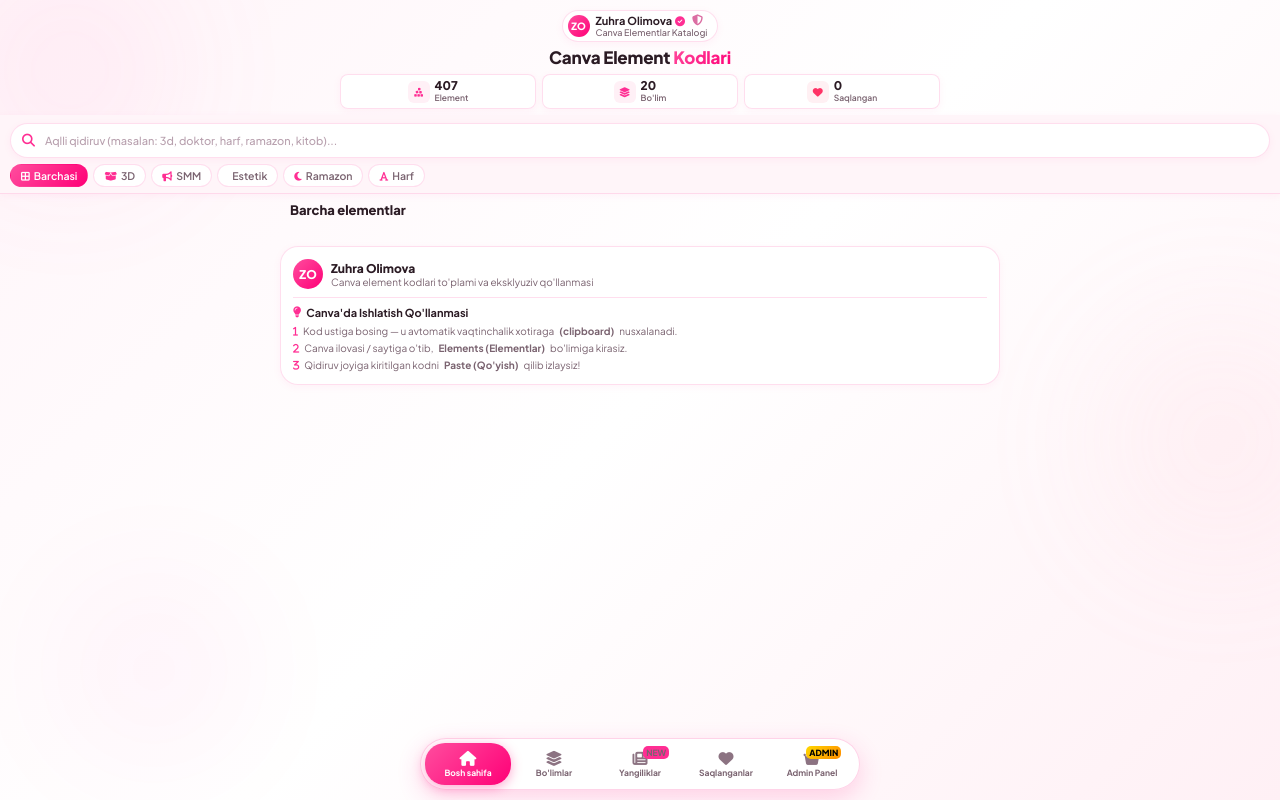
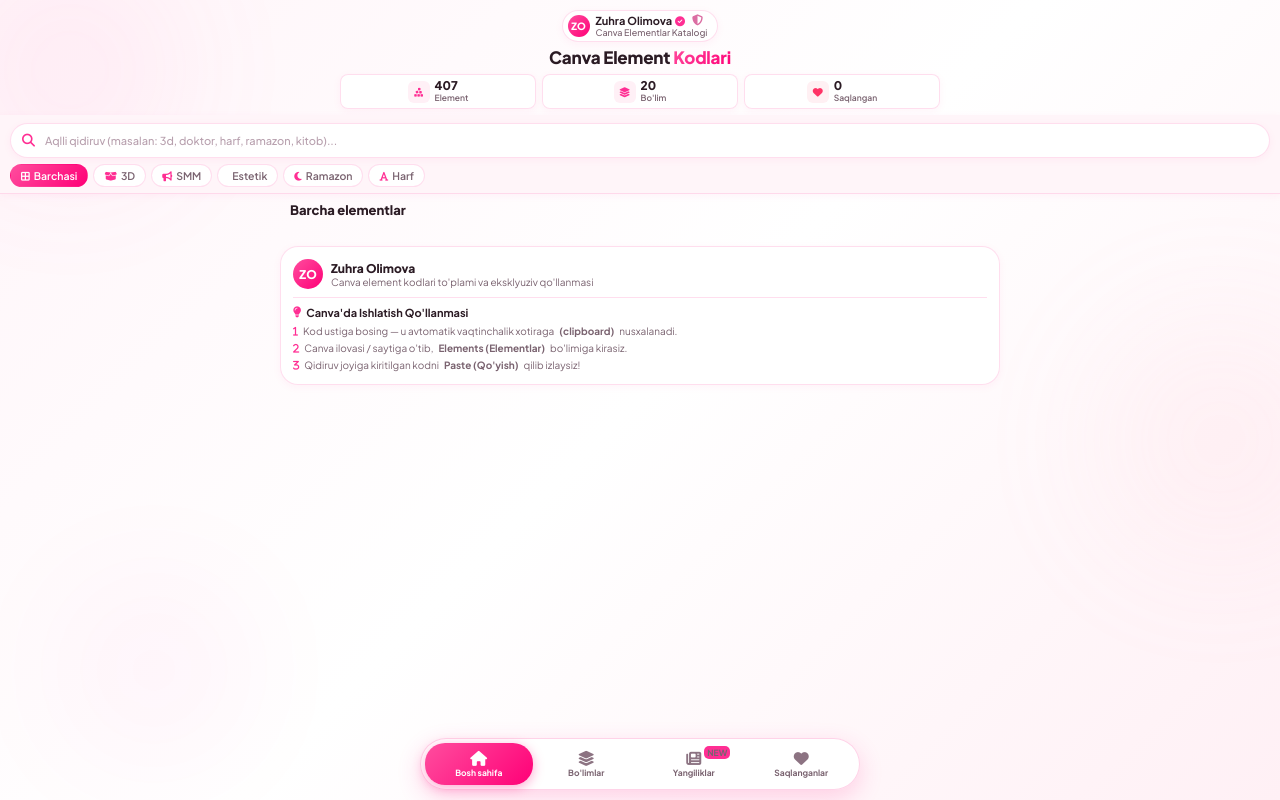
Before and after one commit to Yaxshi-bola/canva-element-bot, a website: page index.html in a window 1280 px wide. Drawn offline with Linux system fonts and the light colour scheme; a script that the page names is missing; some icons are missing.

Commit message:
Hide admin panel from non-admins, remove copy-all button, mix home elements, deploy to Vercel

```diff
--- a/index.html
+++ b/index.html
@@ -308,8 +308,8 @@
       <i class="fa-solid fa-heart"></i>
       <span>Saqlanganlar</span>
     </button>
-    <!-- Admin Panel Tab Button -->
-    <button class="nav-item admin-only-tab" data-tab="admin" id="nav-item-admin">
+    <!-- Admin Panel Tab Button (Only visible to authorized admins) -->
+    <button class="nav-item admin-only-tab hidden" data-tab="admin" id="nav-item-admin">
       <i class="fa-solid fa-crown"></i>
       <span class="nav-badge admin-badge">ADMIN</span>
       <span>Admin Panel</span>
```
